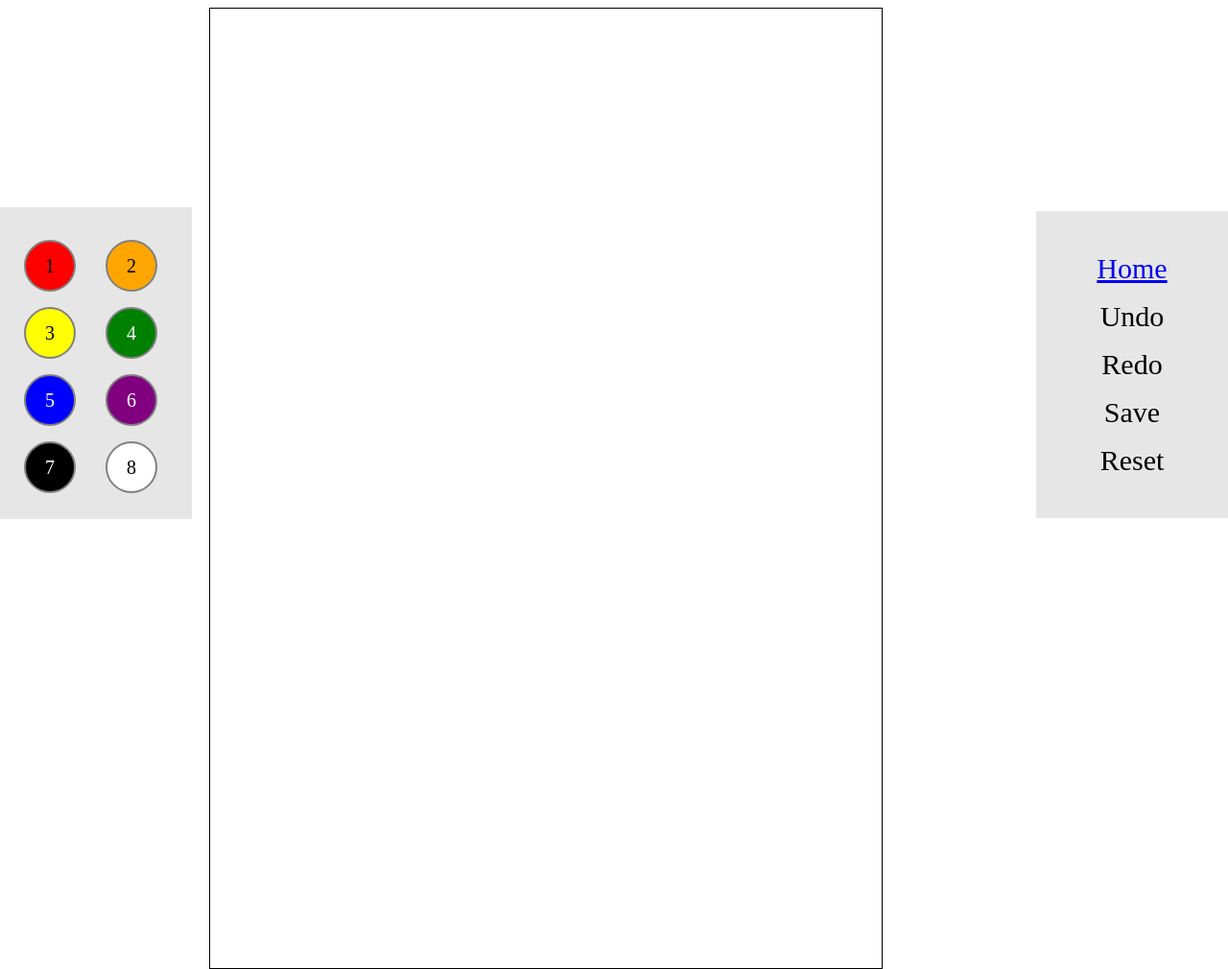
After one commit to MasterLillyclaw/Project-LAL, a Python web app: template templates/PracticeMerge.html in a window 1280 px wide. The commit adds this page. Shown: the whole page at 96% size. Run offline with Jinja, Linux system fonts and the light colour scheme; the template is opened without the code that fills it, so the values that code supplies are empty; some libraries are stand-ins or nearby versions.

Commit message:
Tried to fix things but I don't think it worked

```diff
--- a/static/palette.css
+++ b/static/palette.css
@@ -1,7 +1,7 @@
 /* Setting up the color palettes */
 
 /* background */
-.rectangle {
+.paletteRectangle {
   position: fixed;
     top: 200;
     left: 0;
@@ -14,9 +14,9 @@
 
 /* red */
 .redCircle {
-  position: relative;
-    top: 235px;
-    left: 15px;
+  position: fixed;
+    top: 250px;
+    left: 25px;
   /**/
   width: 50px;
 	height: 50px;
@@ -38,9 +38,9 @@
 
 /* yellow */
 .yellowCircle {
-  position: relative;
-    top: 200px;
-    left: 15px;
+  position: fixed;
+    top: 320px;
+    left: 25px;
   /**/
   width: 50px;
 	height: 50px;
@@ -62,9 +62,9 @@
 
 /* blue */
 .blueCircle {
-  position: relative;
-    top: 165px;
-    left: 15px;
+  position: fixed;
+    top: 390px;
+    left: 25px;
   /**/
   width: 50px;
 	height: 50px;
@@ -87,9 +87,9 @@
 
 /* black */
 .blackCircle {
-  position: relative;
-    top: 130px;
-    left: 15px;
+  position: fixed;
+    top: 460px;
+    left: 25px;
   /**/
   width: 50px;
 	height: 50px;
@@ -112,9 +112,9 @@
 
 /* orange */
 .orangeCircle {
-  position: relative;
-    top: 180px;
-    left: 100px;
+  position: fixed;
+    top: 250px;
+    left: 110px;
   /**/
   width: 50px;
 	height: 50px;
@@ -136,9 +136,9 @@
 
 /* green */
 .greenCircle {
-  position: relative;
-    top: 145px;
-    left: 100px;
+  position: fixed;
+    top: 320px;
+    left: 110px;
   /**/
   width: 50px;
 	height: 50px;
@@ -161,9 +161,9 @@
 
 /* purple */
 .purpleCircle {
-  position: relative;
-    top: 110px;
-    left: 100px;
+  position: fixed;
+    top: 390px;
+    left: 110px;
   /**/
   width: 50px;
 	height: 50px;
@@ -186,9 +186,9 @@
 
 /* white */
 .whiteCircle {
-  position: relative;
-    top: 75px;
-    left: 100px;
+  position: fixed;
+    top: 460px;
+    left: 110px;
   /**/
   width: 50px;
 	height: 50px;
@@ -208,19 +208,8 @@
   line-height: 50px;
 }
 
-/* This shape is to test the jQuery
-for clicking and coloring */
-
-.practiceRectangle {
-  position: relative;
-    top: -190;
-    left: 600;
-  /**/
-  width: 200;
-  height: 200;
-  /**/
-  border-left: 2px solid grey;
-  border-right: 2px solid grey;
-  border-bottom: 2px solid grey;
-  border-top: 2px solid grey;
+div.palette {
+  width: 210px;
+  height: 320px;
+  float: left;
 }
--- a/static/palette.js
+++ b/static/palette.js
@@ -9,7 +9,7 @@ function makeColorRed() {
   $(".redCircle").on("click", function () {
     // this sets a variable as the css background attribute
     var color = $(this).css("background");
-    $(".practiceRectangle").on("click", function () {
+    $(".clickable").on("click", function () {
       // this changes the new background to the previously
       // set variable called color
       $(this).css("background", color)
@@ -22,7 +22,7 @@ function makeColorRed() {
 function makeColorOrange() {
   $(".orangeCircle").on("click", function () {
     var color = $(this).css("background");
-    $(".practiceRectangle").on("click", function () {
+    $("clickable").on("click", function () {
       $(this).css("background", color)
     });
   })
@@ -31,7 +31,7 @@ function makeColorOrange() {
 function makeColorYellow() {
   $(".yellowCircle").on("click", function () {
     var color = $(this).css("background");
-    $(".practiceRectangle").on("click", function () {
+    $(".clickable").on("click", function () {
       $(this).css("background", color)
     });
   })
@@ -40,7 +40,7 @@ function makeColorYellow() {
 function makeColorGreen() {
   $(".greenCircle").on("click", function () {
     var color = $(this).css("background");
-    $(".practiceRectangle").on("click", function () {
+    $(".clickable").on("click", function () {
       $(this).css("background", color)
     });
   })
@@ -49,7 +49,7 @@ function makeColorGreen() {
 function makeColorBlue() {
   $(".blueCircle").on("click", function () {
     var color = $(this).css("background");
-    $(".practiceRectangle").on("click", function () {
+    $(".clickable").on("click", function () {
       $(this).css("background", color)
     });
   })
@@ -58,7 +58,7 @@ function makeColorBlue() {
 function makeColorPurple() {
   $(".purpleCircle").on("click", function () {
     var color = $(this).css("background");
-    $(".practiceRectangle").on("click", function () {
+    $(".clickable").on("click", function () {
       $(this).css("background", color)
     });
   })
@@ -67,7 +67,7 @@ function makeColorPurple() {
 function makeColorBlack() {
   $(".blackCircle").on("click", function () {
     var color = $(this).css("background");
-    $(".practiceRectangle").on("click", function () {
+    $(".clickable").on("click", function () {
       $(this).css("background", color)
     });
   })
@@ -76,7 +76,7 @@ function makeColorBlack() {
 function makeColorWhite() {
   $(".whiteCircle").on("click", function () {
     var color = $(this).css("background");
-    $(".practiceRectangle").on("click", function () {
+    $(".clickable").on("click", function () {
       $(this).css("background", color)
     });
   })
--- a/static/templates.css
+++ b/static/templates.css
@@ -5,18 +5,18 @@
 .
 .
 */
-.OnTop {
+#OnTop {
   position: absolute;
   margin-left: 45%;
   margin-top: 10%;
 }
-.Border{
+#Border{
   width: 400px;
   height: 800px;
   position:absolute;
   margin-left: 37%;
 }
-.circleBottom {
+#circleBottom {
   width: 350px;
 	height: 350px;
   border: solid;
@@ -29,7 +29,7 @@
   position: absolute;
 }
 
-.circleMiddle {
+#circleMiddle {
   width: 250px;
 	height: 250px;
   border: solid;
@@ -42,7 +42,7 @@
   position: absolute;
 }
 
-.circleTop {
+#circleTop {
   width: 200px;
 	height: 200px;
   border: solid;
@@ -55,7 +55,7 @@
   position: absolute;
 }
 
-.EyesLeft {
+#EyesLeft {
   width: 10px;
   height: 10px;
   border: solid;
@@ -68,7 +68,7 @@
   position: absolute;
 }
 
-.EyesRight {
+#EyesRight {
   width: 10px;
   height: 10px;
   border: solid;
@@ -81,7 +81,7 @@
   position: absolute;
 }
 
-.Nose {
+#Nose {
 	width: 0;
 	height: 0;
 	border-top: 20px solid transparent;
@@ -92,7 +92,7 @@
   margin-top: 40%;
 }
 
-.NoseOutline {
+#NoseOutline {
 	width: 0;
 	height: 0;
 	border-top: 22px solid transparent;
@@ -104,7 +104,7 @@
 }
 
 
-.HatBottom {
+#HatBottom {
 	width: 180px;
 	height: 30px;
   border: solid;
@@ -114,7 +114,7 @@
   margin-top: 19%;
 }
 
-.HatMiddle {
+#HatMiddle {
 	width: 150px;
 	height: 50px;
   border: solid;
@@ -124,7 +124,7 @@
   margin-top: 6%;
 }
 
-.HatTop {
+#HatTop {
 	width: 150px;
 	height: 100px;
   border: solid;
@@ -135,7 +135,7 @@
   border-radius: 10px;
 }
 
-.ButtonTop {
+#ButtonTop {
   width: 30px;
   height: 30px;
   border: solid;
@@ -148,7 +148,7 @@
   position: absolute;
 }
 
-.ButtonMiddle {
+#ButtonMiddle {
   width: 30px;
   height: 30px;
   border: solid;
@@ -161,7 +161,7 @@
   position: absolute;
 }
 
-.ButtonBottom {
+#ButtonBottom {
   width: 30px;
   height: 30px;
   border: solid;
@@ -175,7 +175,7 @@
 }
 
 
-.LeftArm {
+#LeftArm {
   width: 200px;
 	height: 15px;
   border: solid;
@@ -185,7 +185,7 @@
   margin-top:85%;
 }
 
-.RightArm {
+#RightArm {
   width: 200px;
 	height: 15px;
   border: solid;
@@ -194,6 +194,17 @@
   margin-left: 60%;
   margin-top:85%;
 }
+
+div.snowman {
+  width: 700px;
+  height: 1000px;
+  border: solid 1px;
+  float: left;
+}
+
+.clickable {
+  display: inline-block;
+}
 /*End of Snowman Template*/
 
 /*House Template
--- a/static/tools-tab.css
+++ b/static/tools-tab.css
@@ -1,7 +1,9 @@
+
+
 
 .toolsRectangle {
   position: fixed;
-    top: 210;
+    top: 220;
     right: 0;
   /**/
   width: 200px;
@@ -17,3 +19,9 @@
 p {
   padding-top: 5px;
 }
+
+div.toolsRectangle {
+  width: 200px;
+  height: 320px;
+  float: right;
+}
--- /dev/null
+++ b/templates/PracticeMerge.html
@@ -0,0 +1,55 @@
+
+<script src="https://ajax.googleapis.com/ajax/libs/jquery/2.1.3/jquery.min.js"></script>
+<link rel="stylesheet" href="../static/palette.css">
+<link rel="stylesheet" href="../static/tools-tab.css">
+<link rel="stylesheet" href="../templates.css">
+<link rel="stylesheet" href="../static/palette.js"></script>
+
+<body>
+
+<!-- Setting up shapes for color palette,
+     Also putting numbers inside of circles-->
+
+<div class="palette">
+  <p class="paletteRectangle"></p>
+  <div class="redCircle">1</div>
+  <div class="orangeCircle">2</div>
+  <div class="yellowCircle">3</div>
+  <div class="greenCircle">4</div>
+  <div class="blueCircle">5</div>
+  <div class="purpleCircle">6</div>
+  <div class="blackCircle">7</div>
+  <div class="whiteCircle">8</div>
+</div>
+
+<div class="toolsRectangle">
+  <p><a href="http://localhost:16080/">Home</a><br>
+  Undo<br>
+  Redo<br>
+  Save<br>
+  Reset</p>
+</div>
+
+<!--SnowMan Template  -->
+
+<div class="snowman">
+  <h1 class = "circleTop" id="clickable"></h1>
+  <h1 class = "HatBottom" id="clickable"></h1>
+  <h1 class = "HatTop" id="clickable"></h1>
+  <h1 class = "HatMiddle" id="clickable"></h1>
+  <h1 class = "LeftArm" id="clickable"></h1>
+  <h1 class = "RightArm" id="clickable"><h1>
+  <h1 class = "circleMiddle" id="clickable"></h1>
+  <h1 class = "circleBottom" id="clickable"></h1>
+  <h1 class = "ButtonTop" id="clickable"></h1>
+  <h1 class = "ButtonMiddle" id="clickable"></h1>
+  <h1 class = "ButtonBottom" id="clickable"></h1>
+  <h1 class = "EyesLeft" id="clickable"></h1>
+  <h1 class = "EyesRight" id="clickable"></h1>
+  <h1 class = "NoseOutline" id="clickable"></h1>
+  <h1 class = "Nose" id="clickable"></h1>
+  <p class = "OnTop" id="clickable"></p>
+</div>
+
+</body>
+<!--End of SnowmanTemplate  -->
```
Also changed, not shown: templates/ShapesTest.html (+52 -24 lines).
